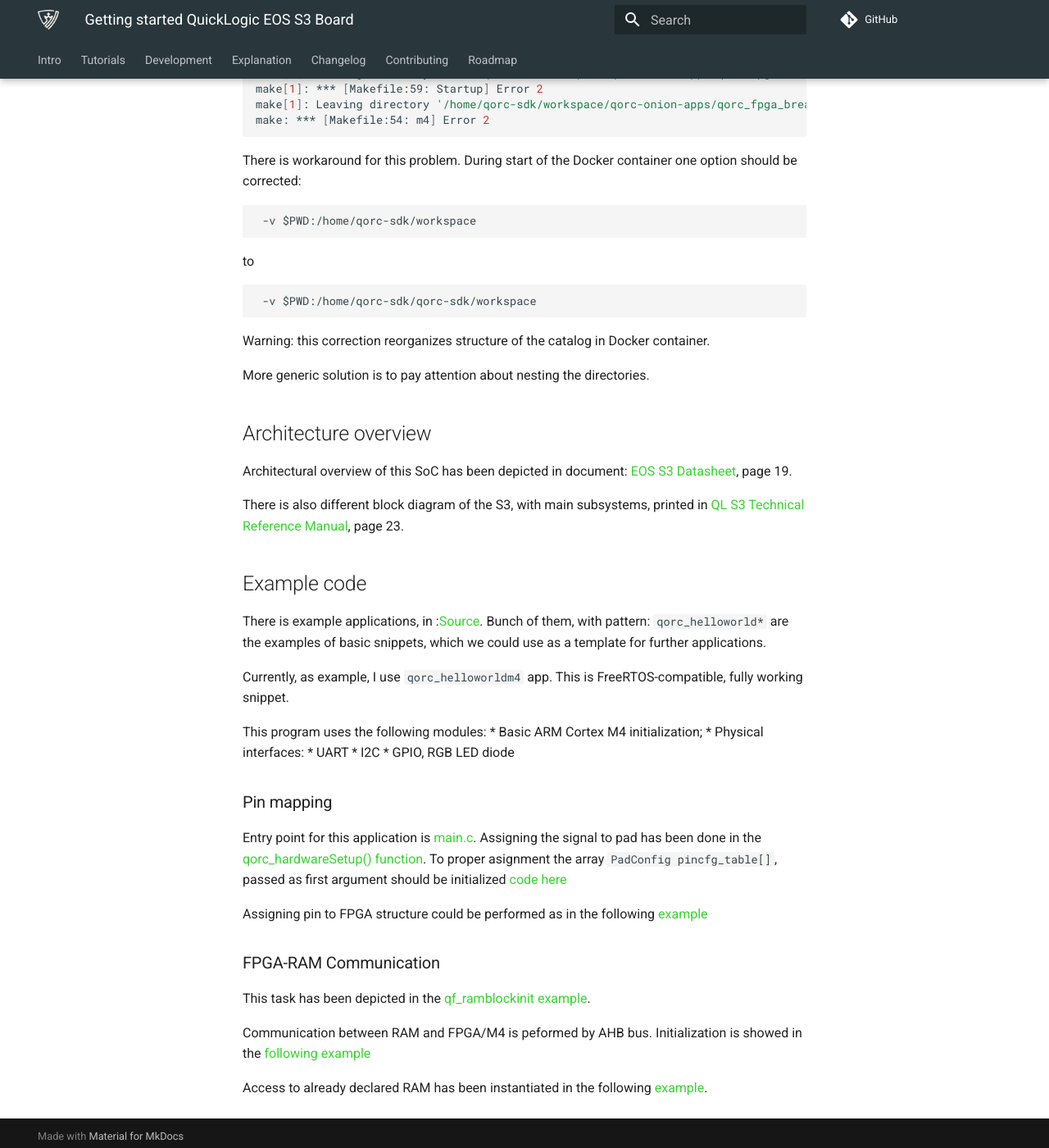
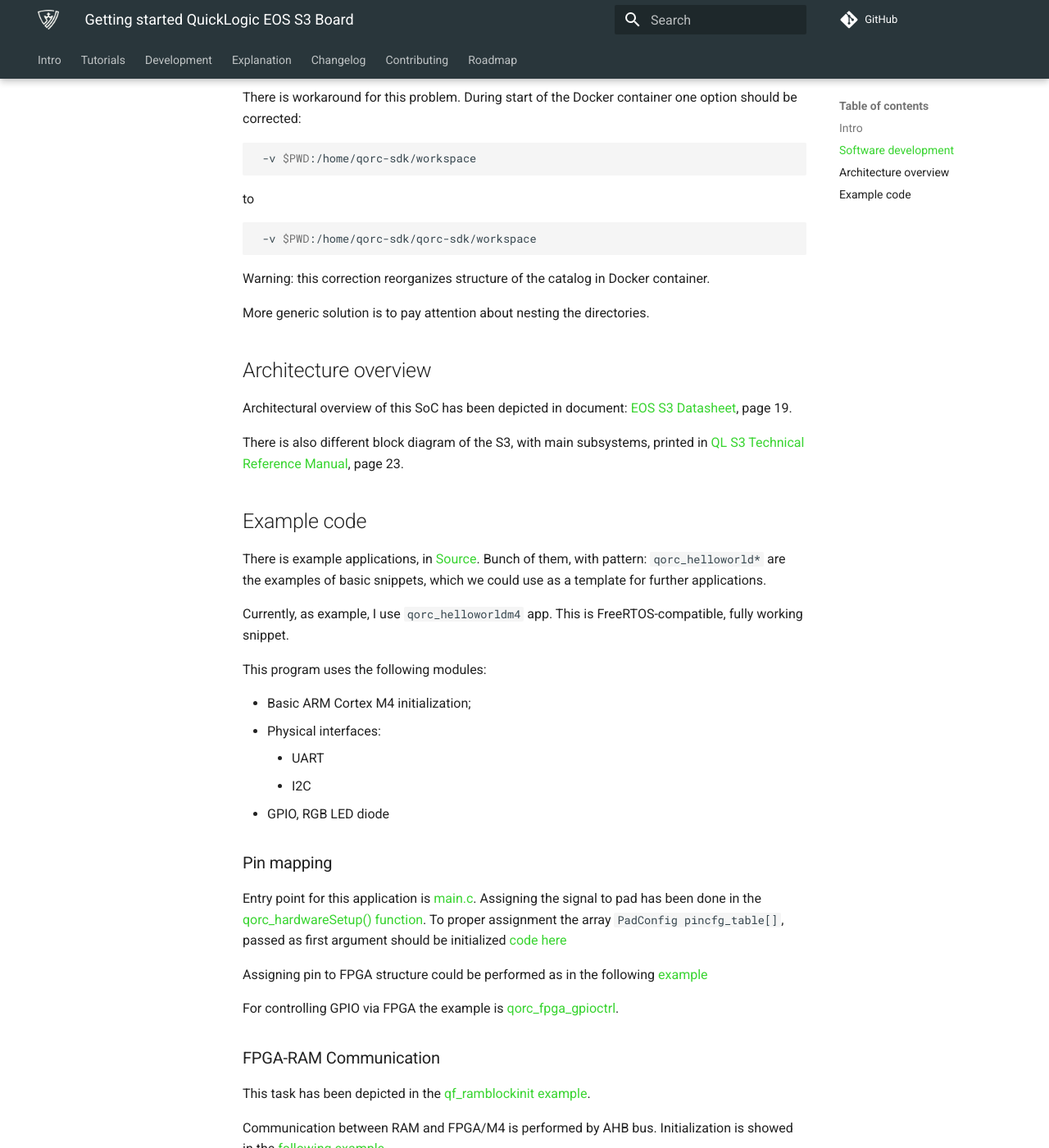
Before and after one commit to Dasharo/twpm-docs, an MkDocs documentation site: the page built from docs/tutorials/tutorial_start_EOS-S3_HW.md, in a window 1280 px wide and 1400 px high, scrolled down 981 px. Shown: the whole window at 82% size. Built offline with MkDocs 1.6.1 and Material for MkDocs 9.7.7, drawn with Linux system fonts in a browser that asks for light colours; comment, search, counter and statistics services are not loaded; some of the changed lines change nothing that is shown; some of the changed text lies outside the part shown.

Commit message:
tutorial_start_EOS-S3_HW.md: Correct markdown's pre-commit errors
Signed-off-by: Karol Zmyslowski <karol.zmyslowski@3mdeb.com>

````diff
--- a/docs/tutorials/tutorial_start_EOS-S3_HW.md
+++ b/docs/tutorials/tutorial_start_EOS-S3_HW.md
@@ -1,7 +1,6 @@
-Getting started QuickLogic EOS S3 Board
-======================================
+# Getting started QuickLogic EOS S3 Board
 
-# Intro
+## Intro
 
 The main goal of this task was to get familiar with the board and development
 environment. QuickFeather EOS S3 Board is simple solution for getting started
@@ -9,25 +8,25 @@
 SparkFun QuickLogic Thing Plus EOS S3 is development board, based on EOS S3
 FPGA/ARM Cortex-M4 Microcontroller.
 
-# Software development
+## Software development
 
 Software development for this board involves both programming ARM Cortex-M4
 and FPGA module.
 
-## Development of the FPGA module
+### Development of the FPGA module
 
-To develop the bitstream of the FPGA Synthesis the tool named *Symbiflow*
+To develop the bitstream of the FPGA Synthesis the tool named _Symbiflow_
 is used.
 
-## Development of the ARM Cortex-M4
+### Development of the ARM Cortex-M4
 
 To develop the M4 part of the SoC standard ARM toolchain
 could be used.
 
-## Basic steps
+### Basic steps
 
-To prepare development environment steps from [this instruction](https://github.com/Dasharo/twpm-docs/blob/main/docs/tutorials/building.md) should be used.
-(parts *Docker image*, *Building*).
+To prepare development environment steps from [this instruction][build-instr-url]
+should be used(parts _Docker image_, _Building_).
 
 > Note: There was problem during compilation for Cortex-M4 device.
 
@@ -43,11 +42,14 @@
 
 There is workaround for this problem. During start of the Docker container
 one option should be corrected:
-```
+
+```shell
  -v $PWD:/home/qorc-sdk/workspace
 ```
+
 to
-```
+
+```shell
  -v $PWD:/home/qorc-sdk/qorc-sdk/workspace
 ```
 
@@ -58,14 +60,14 @@
 ## Architecture overview
 
 Architectural overview of this SoC has been depicted in document:
-[EOS S3 Datasheet](https://www.quicklogic.com/wp-content/uploads/2020/12/QL-EOS-S3-Ultra-Low-Power-multicore-MCU-Datasheet-2020.pdf), page 19.
+[EOS S3 Datasheet][eos-s3-datasheet-url], page 19.
 
 There is also different block diagram of the S3, with main subsystems,
-printed in [QL S3 Technical Reference Manual](https://www.quicklogic.com/wp-content/uploads/2020/06/QL-S3-Technical-Reference-Manual.pdf), page 23.
+printed in [QL S3 Technical Reference Manual][ql-eos-s3-tech-ref-man-url], page 23.
 
 ## Example code
 
-There is example applications, in :[Source](https://github.com/coolbreeze413/qorc-onion-apps/tree/master/).
+There is example applications, in [Source][examples-source].
 Bunch of them, with pattern: `qorc_helloworld*` are the examples of basic
 snippets, which we could use as a template for further applications.
 
@@ -73,26 +75,34 @@
 FreeRTOS-compatible, fully working snippet.
 
 This program uses the following modules:
+
 * Basic ARM Cortex M4 initialization;
 * Physical interfaces:
-  * UART
-  * I2C
+    - UART
+    - I2C
 * GPIO, RGB LED diode
 
 ### Pin mapping
 
 Entry point for this application is [main.c](https://github.com/coolbreeze413/qorc-onion-apps/blob/master/qorc_helloworldm4/src/main.c).
 Assigning the signal to pad has been done in the [qorc_hardwareSetup() function](https://github.com/coolbreeze413/qorc-onion-apps/blob/a960ca3f450fafde9da07547b35efe8e1caa2574/qorc_helloworldm4/src/qorc_hardwaresetup.c#LL48C9-L48C9).
-To proper asignment the array `PadConfig pincfg_table[]`, passed as first
+To proper assignment the array `PadConfig pincfg_table[]`, passed as first
 argument should be initialized [code here](https://github.com/coolbreeze413/qorc-onion-apps/blob/a960ca3f450fafde9da07547b35efe8e1caa2574/qorc_helloworldm4/src/pincfg_table.c#L21)
 
 Assigning pin to FPGA structure could be performed as in the following [example](https://github.com/coolbreeze413/qorc-onion-apps/blob/a960ca3f450fafde9da07547b35efe8e1caa2574/qorc_helloworldfpga/fpga/rtl/quickfeather.pcf#LL44C8-L44C8)
+
+For controlling GPIO via FPGA the example is [qorc_fpga_gpioctrl](https://github.com/coolbreeze413/qorc-onion-apps/tree/a960ca3f450fafde9da07547b35efe8e1caa2574/qorc_fpga_gpioctrl).
 
 ### FPGA-RAM Communication
 
 This task has been depicted in the [qf_ramblockinit example](https://github.com/QuickLogic-Corp/qorc-testapps/tree/92bf33c9dd51aed94554d26e85fd37faf756f42e/qf_ramblockinit).
 
-Communication between RAM and FPGA/M4 is peformed by AHB bus. Initialization
+Communication between RAM and FPGA/M4 is performed by AHB bus. Initialization
 is showed in the [following example](https://github.com/QuickLogic-Corp/qorc-testapps/blob/92bf33c9dd51aed94554d26e85fd37faf756f42e/qf_ramblockinit/fpga/rtl/AL4S3B_FPGA_IP.v#L119)
 
 Access to already declared RAM has been instantiated in the following [example](https://github.com/QuickLogic-Corp/qorc-testapps/blob/92bf33c9dd51aed94554d26e85fd37faf756f42e/qf_ramblockinit/fpga/rtl/AL4S3B_FPGA_RAMs.v#L165).
+
+[build-instr-url]:https://github.com/Dasharo/twpm-docs/blob/main/docs/tutorials/building.md
+[eos-s3-datasheet-url]: https://www.quicklogic.com/wp-content/uploads/2020/12/QL-EOS-S3-Ultra-Low-Power-multicore-MCU-Datasheet-2020.pdf
+[ql-eos-s3-tech-ref-man-url]: https://www.quicklogic.com/wp-content/uploads/2020/06/QL-S3-Technical-Reference-Manual.pdf
+[examples-source]: https://github.com/coolbreeze413/qorc-onion-apps/tree/master/
````
